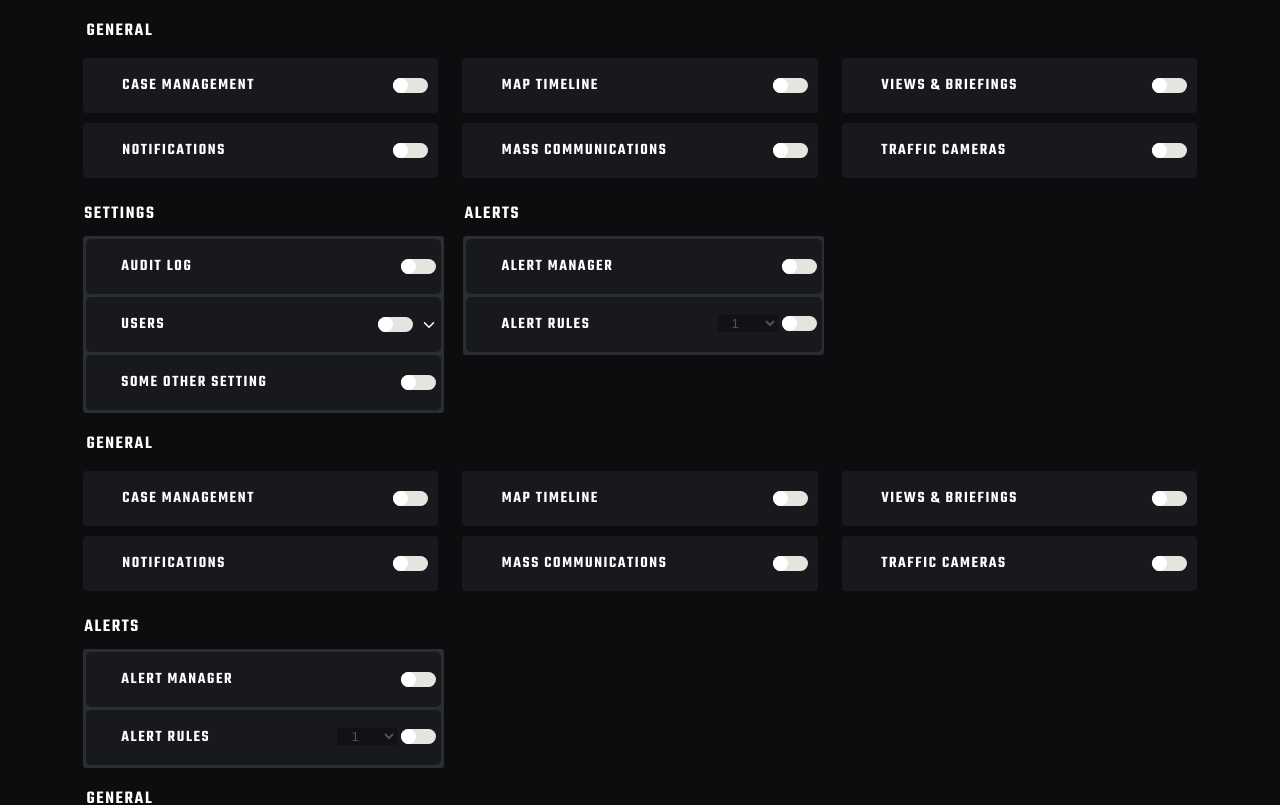
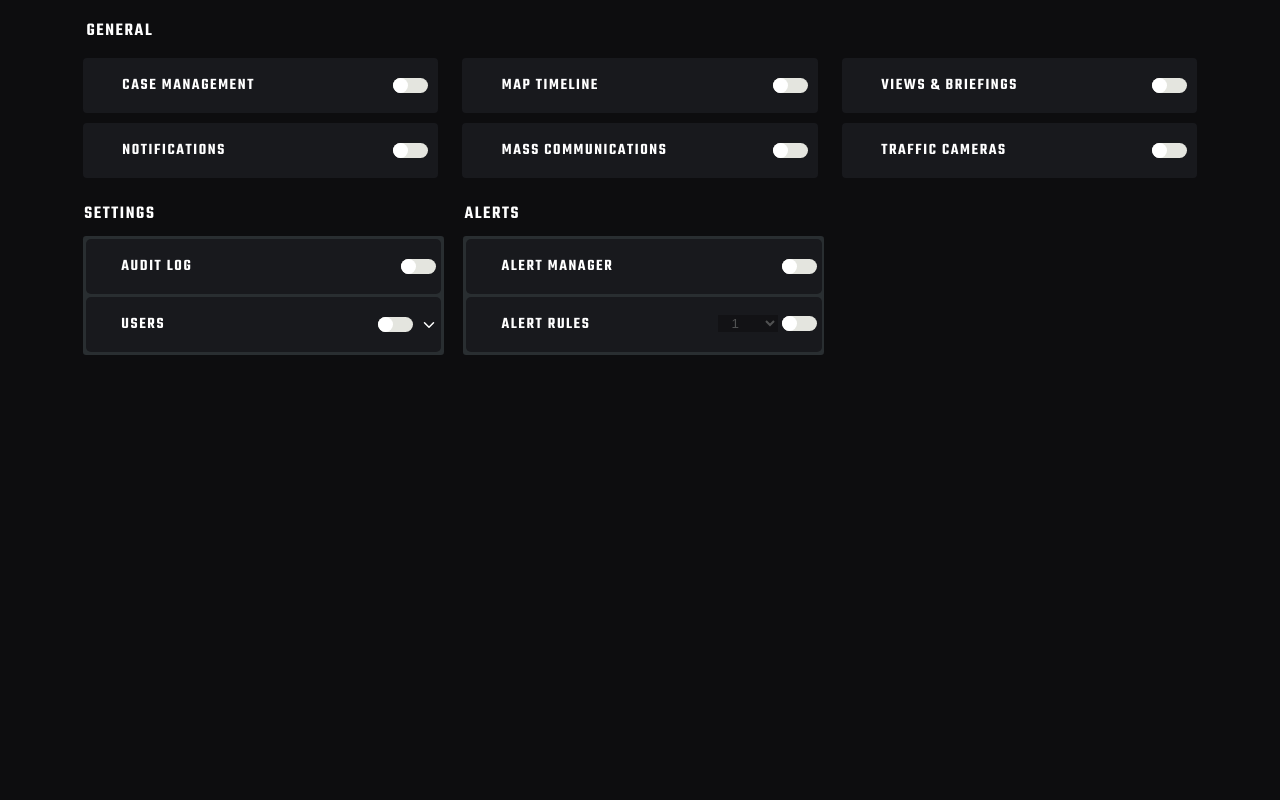
Before and after one commit to neesonch/info-delver, a React (Create React App) app: page / in a window 1280 px wide. Shown: the top 805 px of the page. Built offline with nearby package versions, Linux system fonts and the light colour scheme.

Commit message:
try: fix GH pages config, remove extra test data from schema

```diff
--- a/package.json
+++ b/package.json
@@ -1,6 +1,7 @@
 {
   "name": "info-delver",
   "version": "0.1.0",
+  "homepage": "https://neesonch.github.io/info-delver",
   "private": true,
   "dependencies": {
     "@testing-library/jest-dom": "^5.16.2",
@@ -25,7 +26,9 @@
     "build": "react-scripts build",
     "test": "react-scripts test",
     "eject": "react-scripts eject",
-    "e2e": "cypress open"
+    "e2e": "cypress open",
+    "predeploy": "npm run build",
+    "deploy": "gh-pages -d build"
   },
   "eslintConfig": {
     "extends": [
--- a/src/schema.ts
+++ b/src/schema.ts
@@ -101,11 +101,6 @@ export const schema: Card[] = [
           },
         ]
       },
-      {
-        id: uuidv4(),
-        label: 'SOME OTHER SETTING',
-        type: 'Basic',
-      },
     ],
   },
   {
@@ -127,97 +122,4 @@ export const schema: Card[] = [
       },
     ],
   },
-  {
-    id: uuidv4(),
-    title: 'GENERAL',
-    type: 'Horizontal',
-    toggles: [
-      {
-        id: uuidv4(),
-        label: 'CASE MANAGEMENT',
-        type: 'Basic',
-      },
-      {
-        id: uuidv4(),
-        label: 'MAP TIMELINE',
-        type: 'Basic',
-      },
-      {
-        id: uuidv4(),
-        label: 'VIEWS & BRIEFINGS',
-        type: 'Basic',
-      },
-      {
-        id: uuidv4(),
-        label: 'NOTIFICATIONS',
-        type: 'Basic',
-      },
-      {
-        id: uuidv4(),
-        label: 'MASS COMMUNICATIONS',
-        type: 'Basic',
-      },
-      {
-        id: uuidv4(),
-        label: 'TRAFFIC CAMERAS',
-        type: 'Basic',
-      },
-    ],
-  },
-  {
-    id: uuidv4(),
-    title: 'ALERTS',
-    type: 'Vertical',
-    toggles: [
-      {
-        id: uuidv4(),
-        label: 'ALERT MANAGER',
-        type: 'Basic',
-      },
-      {
-        id: uuidv4(),
-        label: 'ALERT RULES',
-        type: 'NumberDropdown',
-        min: 1,
-        max: 10,
-      },
-    ],
-  },
-  {
-    id: uuidv4(),
-    title: 'GENERAL',
-    type: 'Horizontal',
-    toggles: [
-      {
-        id: uuidv4(),
-        label: 'CASE MANAGEMENT',
-        type: 'Basic',
-      },
-      {
-        id: uuidv4(),
-        label: 'MAP TIMELINE',
-        type: 'Basic',
-      },
-      {
-        id: uuidv4(),
-        label: 'VIEWS & BRIEFINGS',
-        type: 'Basic',
-      },
-      {
-        id: uuidv4(),
-        label: 'NOTIFICATIONS',
-        type: 'Basic',
-      },
-      {
-        id: uuidv4(),
-        label: 'MASS COMMUNICATIONS',
-        type: 'Basic',
-      },
-      {
-        id: uuidv4(),
-        label: 'TRAFFIC CAMERAS',
-        type: 'Basic',
-      },
-    ],
-  },
 ]
```
